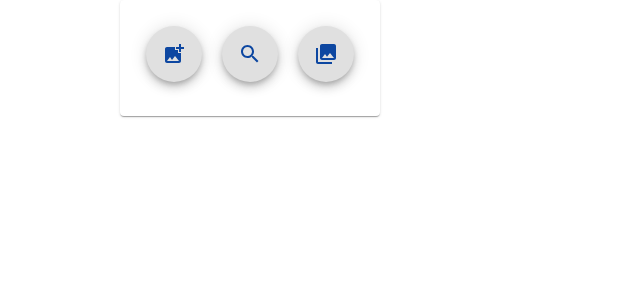
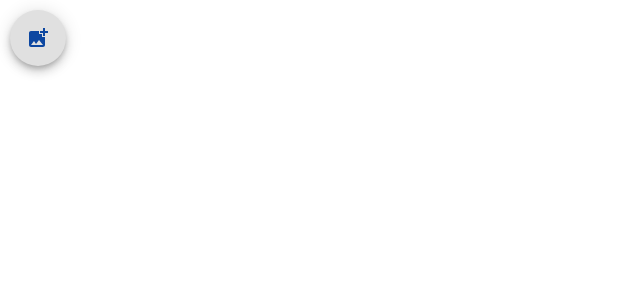
Before and after one commit to DAW-ESFOT/frontend-policrushes, a Next.js app: page /register in a window 1280 px wide. Both pictures are taken after typing "name@example.com", "Sample123", "Sample" into the empty fields and a click on the button "REGISTRARSE". Shown: the top 300 px of the page, without its empty margins (0-640 px from the left). Built offline with nearby package versions, Linux system fonts and the light colour scheme.

Commit message:
Picker recives only one photo & stores it on parent state.

```diff
--- a/src/components/ImageUpload.js
+++ b/src/components/ImageUpload.js
@@ -1,60 +1,30 @@
 // imports the React Javascript Library
 import React from "react";
 //Card
-import Card from "@material-ui/core/Card";
 import CardActionArea from "@material-ui/core/CardActionArea";
-import CardHeader from "@material-ui/core/CardHeader";
-import CardContent from "@material-ui/core/CardContent";
-import CardActions from "@material-ui/core/CardActions";
-import CardMedia from "@material-ui/core/CardMedia";
 
 import Fab from "@material-ui/core/Fab";
-import Button from "@material-ui/core/Button";
 import Grid from "@material-ui/core/Grid";
 import Avatar from "@material-ui/core/Avatar";
 
 import red from "@material-ui/core/colors/red";
-import pink from "@material-ui/core/colors/pink";
 import blue from "@material-ui/core/colors/blue";
 
-import Icon from "@material-ui/core/Icon";
-import PageviewIcon from "@material-ui/icons/Pageview";
 import SearchIcon from "@material-ui/icons/Search";
 import AddPhotoAlternateIcon from "@material-ui/icons/AddPhotoAlternate";
-import CollectionsIcon from "@material-ui/icons/Collections";
-
-import Typography from "@material-ui/core/Typography";
-import Popover from "@material-ui/core/Popover";
 
 // Search
 import Paper from "@material-ui/core/Paper";
 import InputBase from "@material-ui/core/InputBase";
 import Divider from "@material-ui/core/Divider";
 import IconButton from "@material-ui/core/IconButton";
-import MenuIcon from "@material-ui/icons/Menu";
 import CloseIcon from "@material-ui/icons/Close";
 import ReplayIcon from "@material-ui/icons/Replay";
 
 //Tabs
 import { withStyles } from "@material-ui/core/styles";
 
-const imageGallery = [
-  "https://raw.githubusercontent.com/dxyang/StyleTransfer/master/style_imgs/mosaic.jpg",
-  "https://upload.wikimedia.org/wikipedia/commons/thumb/e/ea/Van_Gogh_-_Starry_Night_-_Google_Art_Project.jpg/1280px-Van_Gogh_-_Starry_Night_-_Google_Art_Project.jpg",
-  "https://raw.githubusercontent.com/ShafeenTejani/fast-style-transfer/master/examples/dora-maar-picasso.jpg",
-  "https://pbs.twimg.com/profile_images/925531519858257920/IyYLHp-u_400x400.jpg",
-  "https://raw.githubusercontent.com/ShafeenTejani/fast-style-transfer/master/examples/dog.jpg",
-  "http://r.ddmcdn.com/s_f/o_1/cx_462/cy_245/cw_1349/ch_1349/w_720/APL/uploads/2015/06/caturday-shutterstock_149320799.jpg",
-];
-
 const styles = (theme) => ({
-  root: {
-    backgroundColor: theme.palette.background.paper,
-    width: 500,
-    display: "flex",
-    justifyContent: "center",
-    alignItems: "flex-end",
-  },
   icon: {
     margin: theme.spacing.unit * 2,
   },
@@ -127,10 +97,9 @@ class ImageUploadCard extends React.Component {
       this.setState({
         selectedFile: [reader.result],
       });
+      this.props.handleImage(reader.result);
     }.bind(this);
     console.log(url); // Would see a path?
-
-    this.props.handleImage(file);
 
     this.setState({
       mainState: "uploaded",
@@ -156,9 +125,7 @@ class ImageUploadCard extends React.Component {
     const { value } = this.state;
 
     return (
-      <React.Fragment>
-        <CardContent>
-          <Grid container justify="center" alignItems="center">
+      <>
         <input
           accept="image/*"
           className={classes.input}
@@ -172,15 +139,7 @@ class ImageUploadCard extends React.Component {
             <AddPhotoAlternateIcon />
           </Fab>
         </label>
-            <Fab className={classes.button} onClick={this.handleSearchClick}>
-              <SearchIcon />
-            </Fab>
-            <Fab className={classes.button} onClick={this.handleGalleryClick}>
-              <CollectionsIcon />
-            </Fab>
-          </Grid>
-        </CardContent>
-      </React.Fragment>
+      </>
     );
   }
 
@@ -273,18 +232,6 @@ class ImageUploadCard extends React.Component {
       </div>
     ));
 
-    /*const listItems = this.props.imageGallery.map(url => (
-      <div
-        onClick={value => this.handleAvatarClick({ url })}
-        style={{
-          padding: "5px 5px 5px 5px",
-          cursor: "pointer"
-        }}
-      >
-        <Avatar shape="square" size={100} src={url} />
-      </div>
-    ));*/
-
     return (
       <React.Fragment>
         <Grid>
@@ -303,7 +250,7 @@ class ImageUploadCard extends React.Component {
   }
 
   renderUploadedState() {
-    const { classes, theme } = this.props;
+    const { classes } = this.props;
 
     return (
       <React.Fragment>
@@ -328,19 +275,14 @@ class ImageUploadCard extends React.Component {
   };
 
   render() {
-    const { classes, theme } = this.props;
 
     return (
       <React.Fragment>
-        <div className={classes.root}>
-          <Card className={this.props.cardName}>
+        <div>
           {(this.state.mainState == "initial" && this.renderInitialState()) ||
             (this.state.mainState == "search" && this.renderSearchState()) ||
-              (this.state.mainState == "gallery" &&
-                this.renderGalleryState()) ||
-              (this.state.mainState == "uploaded" &&
-                this.renderUploadedState())}
-          </Card>
+            (this.state.mainState == "gallery" && this.renderGalleryState()) ||
+            (this.state.mainState == "uploaded" && this.renderUploadedState())}
         </div>
       </React.Fragment>
     );
```
Lines whose indentation alone changed are shown as unchanged.
